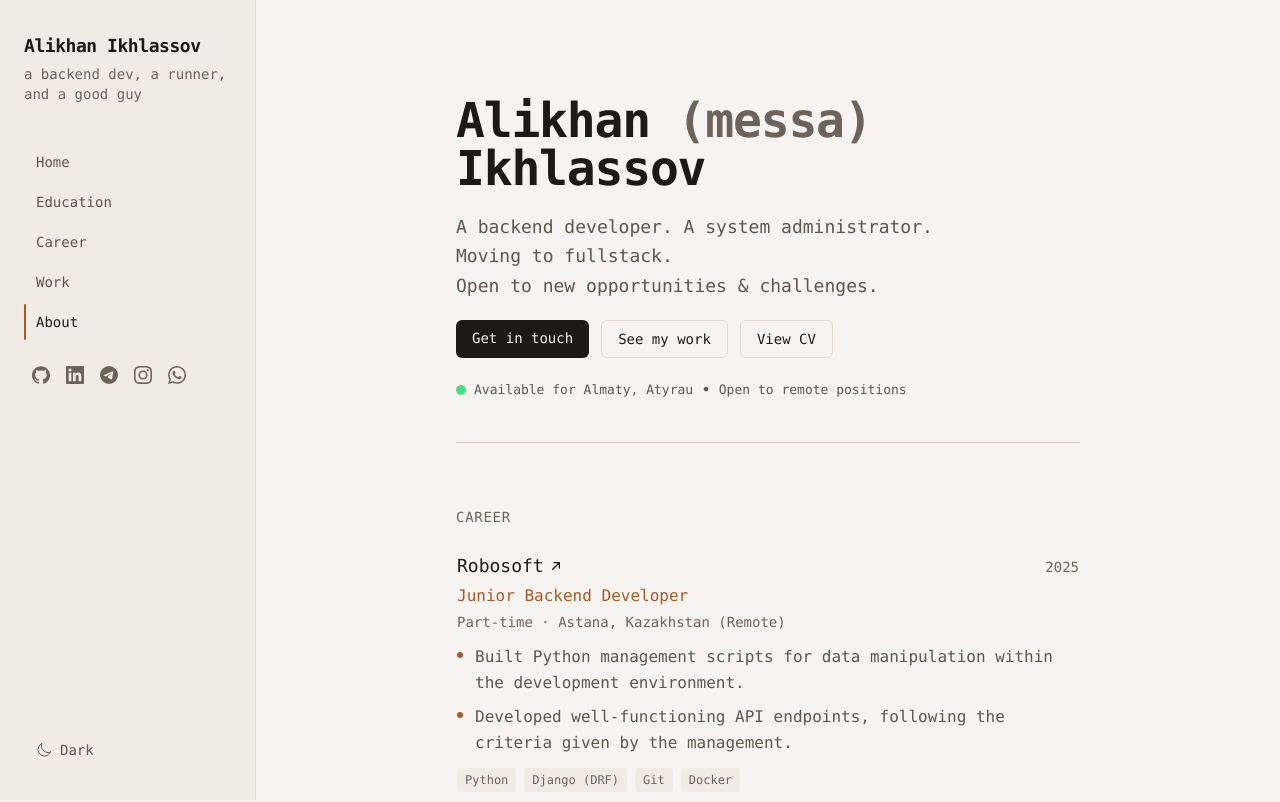
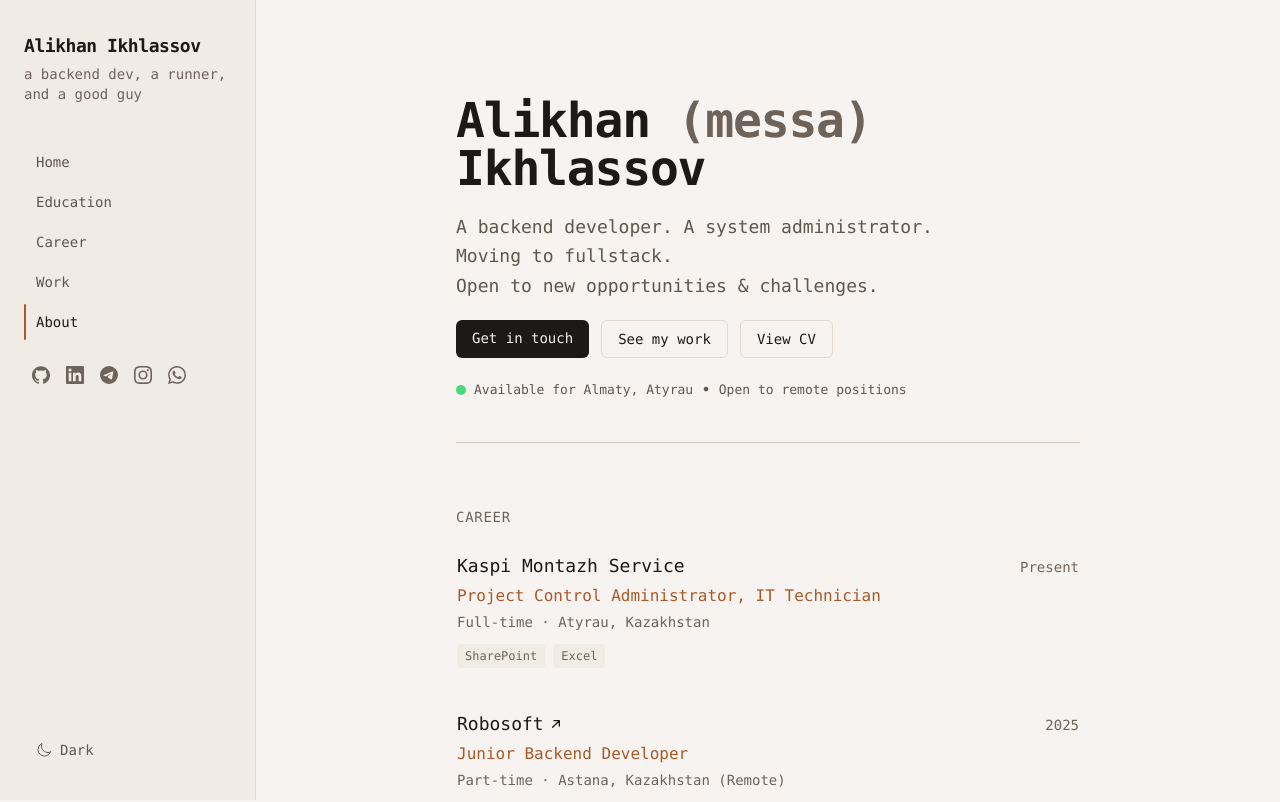
Before and after one commit to aikhon/portfolio, a React (Vite) app: page / in a window 1280 px wide. Shown: the top 802 px of the page. Built offline with nearby package versions, Linux system fonts and the light colour scheme.

Commit message:
feat: current position

```diff
--- a/src/data/career.js
+++ b/src/data/career.js
@@ -1,4 +1,12 @@
 export const career = [
+  {
+    company: 'Kaspi Montazh Service',
+    role: 'Project Control Administrator, IT Technician',
+    period: 'Present',
+    location: 'Atyrau, Kazakhstan',
+    type: 'Full-time',
+    tags: ['SharePoint', 'Excel'],
+  },
   {
     company: 'Robosoft',
     role: 'Junior Backend Developer',
```
